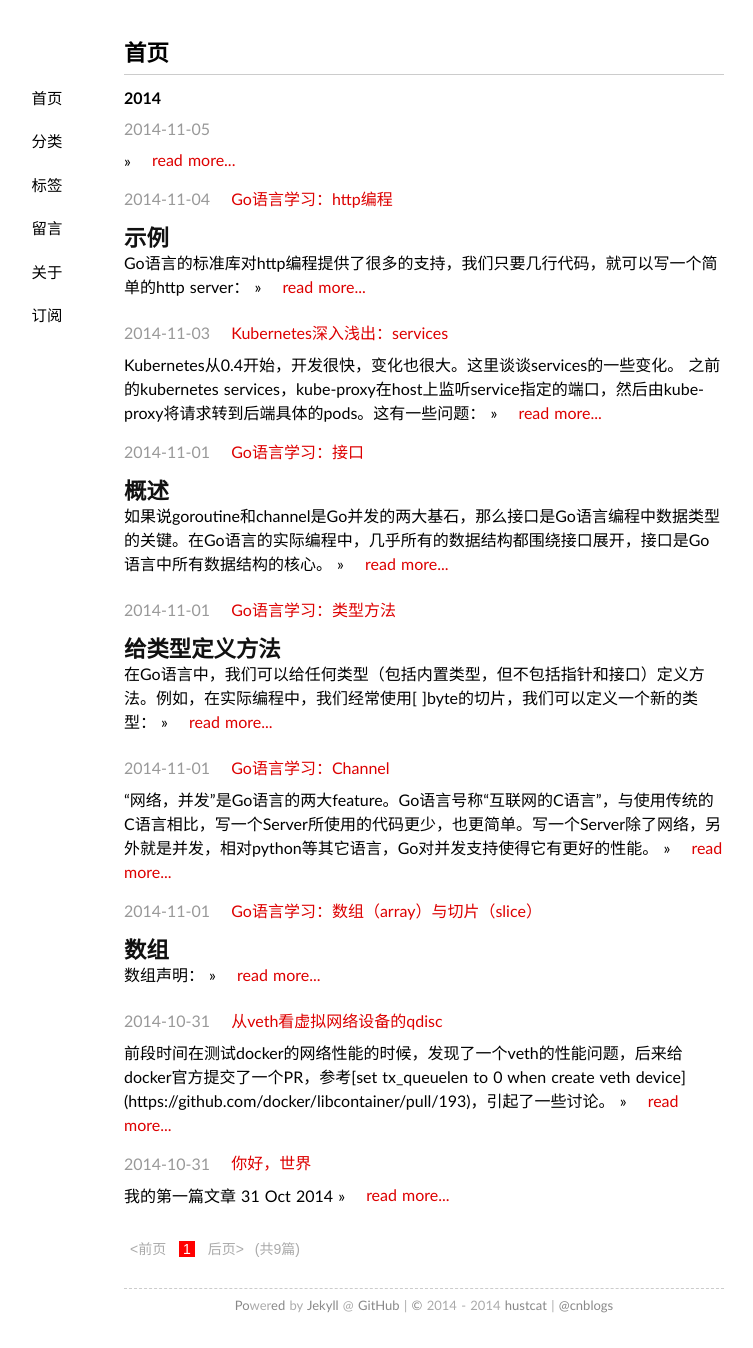
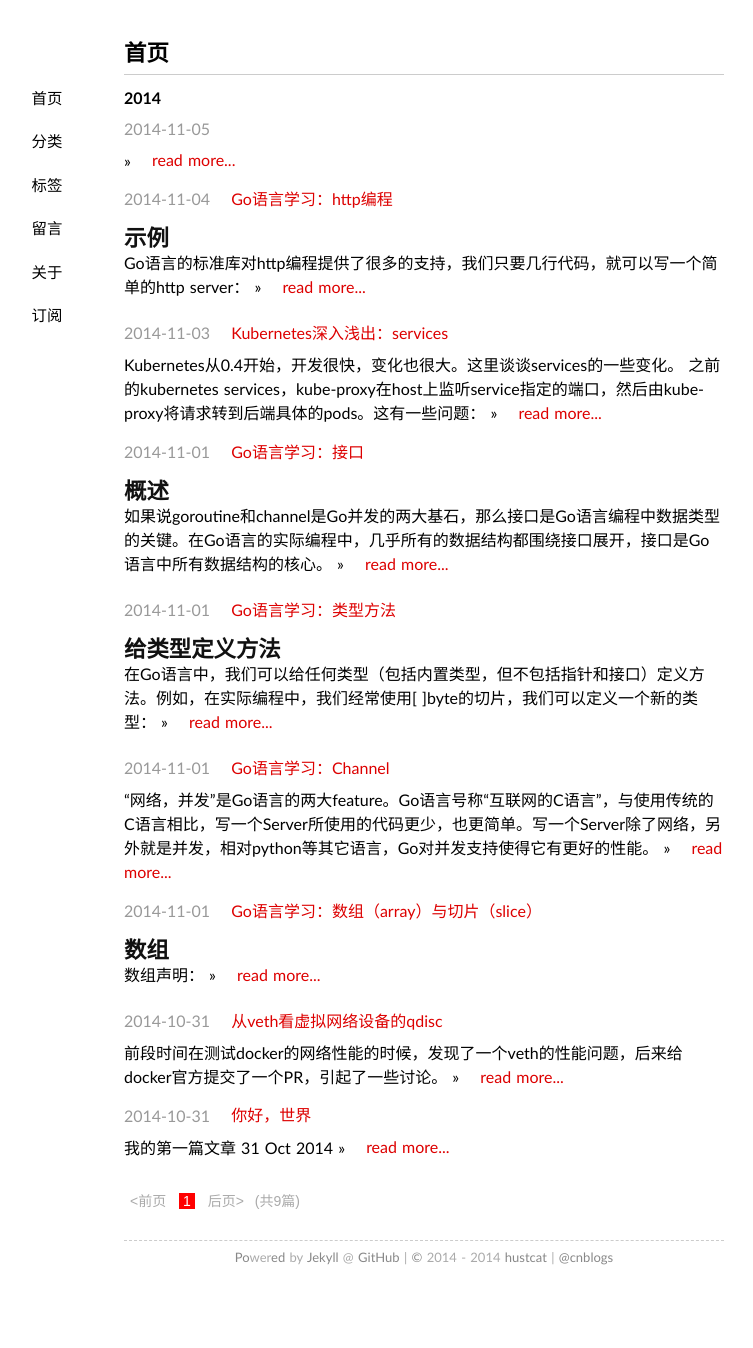
Before and after one commit to hustcat/hustcat.github.io, a Jekyll site: the page built from index.html, in a window 1280 px wide. Shown: the whole page, without its empty margins (216-969 px from the left). Built offline with Jekyll 4.4.1, drawn with Linux system fonts in a browser that asks for light colours; some web fonts are replaced; Markdown is read by kramdown in place of the engine named in the settings; the list of posts is cut into pages by our own code; after the commit the page ends 1300 px from its top, so only the background shows below that.

Commit message:
Update 2014-10-31-veth.markdown

```diff
--- a/_posts/2014-10-31-veth.markdown
+++ b/_posts/2014-10-31-veth.markdown
@@ -3,7 +3,7 @@ layout: post
 title:  "从veth看虚拟网络设备的qdisc"
 categories: Linux
 tags:  veth qdisc
-excerpt: 前段时间在测试docker的网络性能的时候，发现了一个veth的性能问题，后来给docker官方提交了一个PR，参考[set tx_queuelen to 0 when create veth device](https://github.com/docker/libcontainer/pull/193)，引起了一些讨论。
+excerpt: 前段时间在测试docker的网络性能的时候，发现了一个veth的性能问题，后来给docker官方提交了一个PR，引起了一些讨论。
 ---
 
 背景
```
